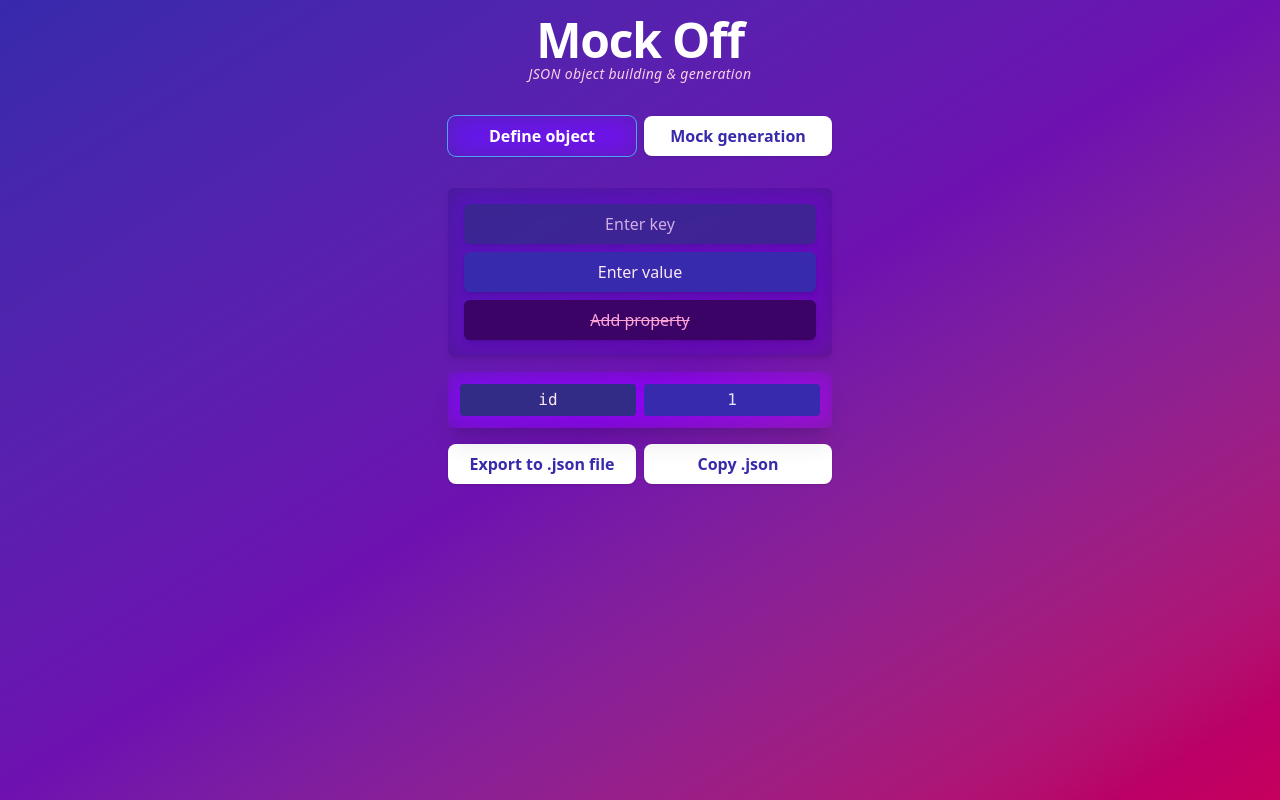
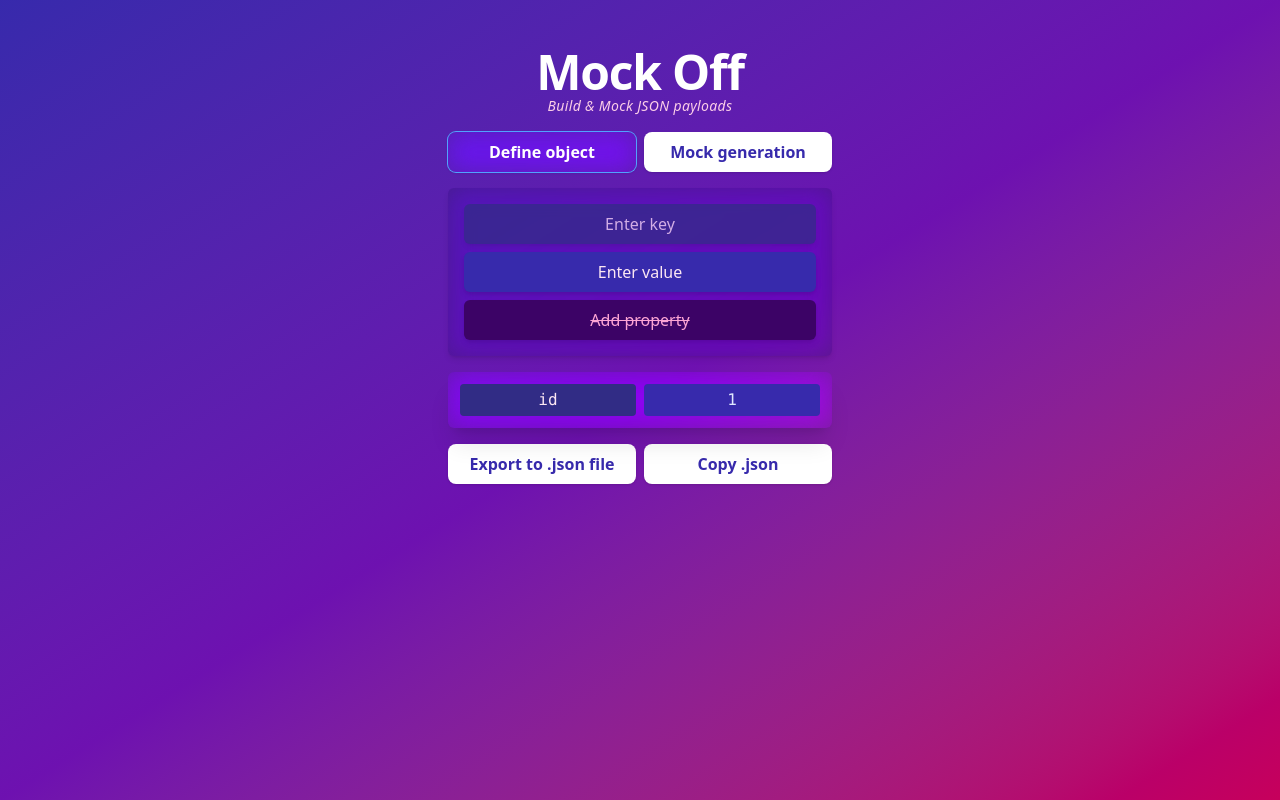
Before and after one commit to PittsGitHub/MockOff, a React (Vite) app: page / in a window 1280 px wide. Built offline with nearby package versions, Linux system fonts and the light colour scheme.

Commit message:
format tidy

```diff
--- a/src/App.tsx
+++ b/src/App.tsx
@@ -3,7 +3,7 @@ import { JsonObject } from './types/jsonTypes'
 import { useState } from 'react'
 import {
   BuildJsonObject,
-  JsonObjectPreview,
+  JsonObjectProperties,
 } from './features/jsonObjectBuilder'
 import { GenerateJsonObjects } from './features/jsonMockGenerator'
 import { GlobalNav } from './components/globalNavBar'
@@ -30,15 +30,16 @@ function App() {
         'p-4'
       )}
     >
-      <h1 className="text-5xl font-bold tracking-tight ">Mock Off</h1>
+      <div className=" mt-8 text-center">
+        <h1 className="text-5xl font-bold tracking-tight ">Mock Off</h1>
 
-      <p className="text-sm text-pink-200 italic tracking-wide font-light">
-        JSON object building & generation
-      </p>
-
+        <p className="text-sm text-pink-200 italic tracking-wide ">
+          Build & Mock JSON payloads
+        </p>
+      </div>
       <GlobalNav activeView={activeView} setActiveView={setActiveView} />
 
-      <div className="mt-8 w-full max-w-sm">
+      <div className="mt-4 w-full max-w-sm">
         {activeView === 'builder' && (
           <>
             <BuildJsonObject
@@ -46,7 +47,7 @@ function App() {
               setJsonObject={setJsonObject}
             />
             <div className="mt-4">
-              <JsonObjectPreview
+              <JsonObjectProperties
                 jsonObject={jsonObject}
                 setJsonObject={setJsonObject}
               />
--- a/src/components/globalNavBar.tsx
+++ b/src/components/globalNavBar.tsx
@@ -8,7 +8,6 @@ interface Props {
 export const GlobalNav = ({ activeView, setActiveView }: Props) => {
   return (
     <div className="flex flex-col space-y-0 w-full max-w-sm">
-      <div className="mt-4 flex flex-row justify-center space-x-2 w-full max-w-sm"></div>
       <div className="mt-4 flex flex-row space-x-2 w-full max-w-sm">
         <button
           type="button"
--- a/src/features/jsonObjectBuilder/index.ts
+++ b/src/features/jsonObjectBuilder/index.ts
@@ -1,2 +1,2 @@
 export * from './buildJsonObject'
-export * from './jsonObjectPreview'
+export * from './jsonObjectProperties'
--- a/src/features/jsonObjectBuilder/jsonObjectPreview.tsx
+++ b/src/features/jsonObjectBuilder/jsonObjectProperties.tsx
@@ -12,7 +12,7 @@ interface Props {
   setJsonObject: (jsonObject: JsonObject) => void
 }
 
-export const JsonObjectPreview = ({ jsonObject, setJsonObject }: Props) => {
+export const JsonObjectProperties = ({ jsonObject, setJsonObject }: Props) => {
   const [copied, setCopied] = useState(false)
   const [exported, setExported] = useState(false)
 
```
